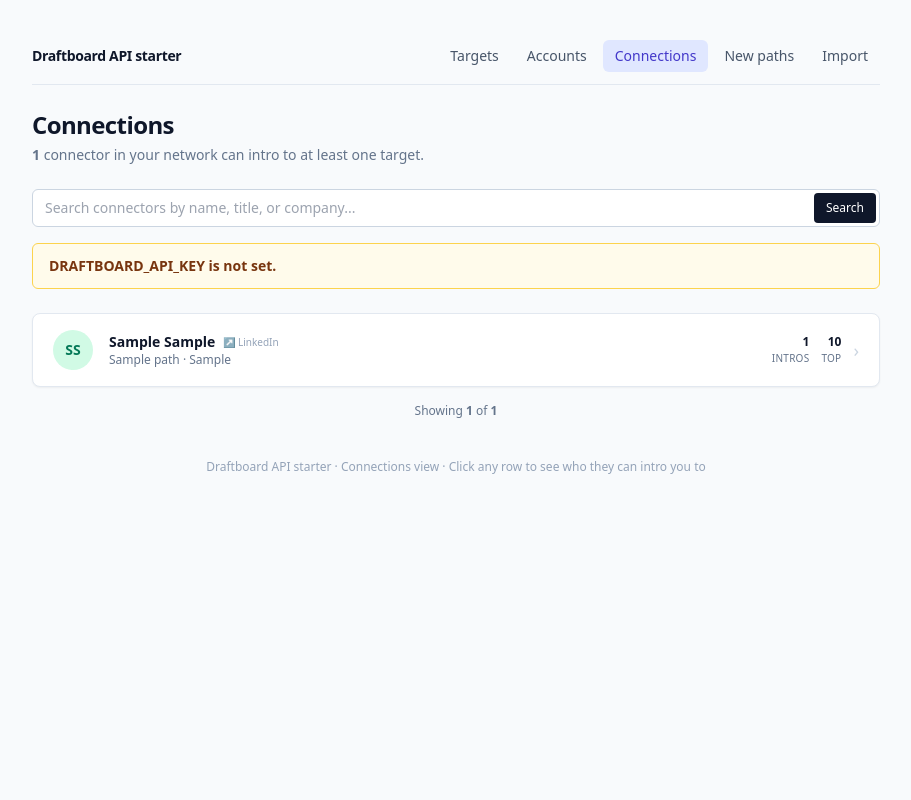
After one commit to draftboardco/draftboard-api-starter, a Flask app: page /connections in a window 1280 px wide. The commit adds this page. Shown: the whole page, without its empty margins (184-1095 px from the left). Run offline with Flask 3, Linux system fonts and the light colour scheme; tables that the repository leaves empty hold one stand-in row (values such as "Sample post"); some libraries are stand-ins or nearby versions.

Commit message:
add Connections view + sync rate-limiting + auto-sync toggle
Connections tab — fourth top-nav item, between Accounts and New paths.
Lists every connector PERSON who can intro to at least one target, sorted
by intro count + top score. Searchable, paginated. Click any row → drawer
that lists every target they can intro to, grouped by company, with the
same Compose-email + Assign-to-teammate flow as the other drawers.

The trick: Draftboard's API mints a fresh connection_id for every
(connector, target) pair, so the same person Cory Moelis appears with 60+
different IDs across his 60+ paths. We dedupe by `connector_key` —
normalized LinkedIn URL, falling back to "name:firstname-lastname". The
new connector_paths SQLite table is keyed by (connector_key, target_id)
and stores connection_id per row so the drawer can find the matching JSON
record for each pair.

Sync politeness tuning (Draftboard eng team flagged bursting):
- SYNC_CONCURRENCY: 5 → 2 default (env-overridable)
- SYNC_DELAY_SEC: 0 → 0.3s default between calls per worker
- Net rate ~3-4 req/sec instead of 5+ unbounded

Read-only testing mode:
- New AUTO_SYNC_ENABLED env var — set to "false"/"0" to fully disable both
  the scheduled sync daemon AND the on-page-load auto-trigger. Manual
  /sync/start still works. Lets you run the app against already-cached
  SQLite data without making any new API calls.

Drawer error handling: if the /targets fetch fails (e.g. 401/403 from a
bad/expired key), the connector drawer now renders an honest error
instead of silently empty cards.

Schema migration: drops + recreates connector_paths if it exists in the
old shape (no connector_key column). Backfill repopulates from existing
`connections` rows. Idempotent on subsequent boots.

Co-Authored-By: Claude Opus 4.7 (1M context) <noreply@anthropic.com>

```diff
--- a/examples/flask-starter/app.py
+++ b/examples/flask-starter/app.py
@@ -104,8 +104,16 @@ TARGETS_CACHE_TTL = 300  # 5 minutes; Refresh button forces a re-fetch
 TAGS_CACHE_TTL = 600  # 10 minutes
 CONNECTIONS_CACHE_TTL = 24 * 3600  # 24 hours; SQLite-persisted connections
 ACCOUNT_FANOUT_LIMIT = 50  # max targets to fan out (mostly cache hits after sync)
-SYNC_CONCURRENCY = 5  # parallel /targets/{id}/connections fetches during bulk sync
+# Sync politeness — concurrency dropped from 5→2 + per-request delay added
+# after Draftboard's eng team flagged that bursting 5 parallel calls hit the
+# API too hard. Net rate ~3-4 req/sec instead of 5+.
+SYNC_CONCURRENCY = int(os.environ.get("SYNC_CONCURRENCY", "2"))
+SYNC_DELAY_SEC = float(os.environ.get("SYNC_DELAY_SEC", "0.3"))
 SYNC_INTERVAL_HOURS = float(os.environ.get("SYNC_INTERVAL_HOURS", "12"))  # background re-sync cadence
+# AUTO_SYNC_ENABLED gates BOTH the scheduled daemon AND the on-page-load
+# auto-trigger. Set to "false"/"0" to fully disable polling for read-only
+# testing on already-cached data. Manual /sync/start still works.
+AUTO_SYNC_ENABLED = os.environ.get("AUTO_SYNC_ENABLED", "true").strip().lower() not in ("false", "0", "no", "off")
 
 app = Flask(__name__)
 
@@ -205,6 +213,113 @@ def init_db():
                 updated_at INTEGER NOT NULL
             )
         """)
+
+        # Connector-first index: one row per (connector_key, target_id) pair.
+        # The Draftboard API mints a fresh `connection_id` for every
+        # (connector, target) combo — so to group "the same person across many
+        # targets" we use a stable `connector_key` (normalized LinkedIn URL,
+        # falling back to "name:firstname-lastname" when LinkedIn is missing).
+        # Migration first: if an older shape exists (no connector_key column),
+        # drop it so the CREATE TABLE below builds the new shape and the
+        # backfill repopulates from existing `connections` rows.
+        try:
+            cur = conn.execute("PRAGMA table_info(connector_paths)")
+            cols = {r[1] for r in cur.fetchall()}
+            if cols and "connector_key" not in cols:
+                conn.execute("DROP TABLE connector_paths")
+        except sqlite3.OperationalError:
+            pass
+        conn.execute("""
+            CREATE TABLE IF NOT EXISTS connector_paths (
+                connector_key TEXT NOT NULL,
+                target_id TEXT NOT NULL,
+                connection_id TEXT NOT NULL,
+                connector_first TEXT NOT NULL DEFAULT '',
+                connector_last TEXT NOT NULL DEFAULT '',
+                connector_linkedin TEXT NOT NULL DEFAULT '',
+                connector_title TEXT NOT NULL DEFAULT '',
+                connector_company TEXT NOT NULL DEFAULT '',
+                score INTEGER NOT NULL DEFAULT 0,
+                PRIMARY KEY (connector_key, target_id)
+            )
+        """)
+        conn.execute("CREATE INDEX IF NOT EXISTS idx_connector_paths_key ON connector_paths(connector_key)")
+        conn.execute("CREATE INDEX IF NOT EXISTS idx_connector_paths_score ON connector_paths(score DESC)")
+        conn.commit()
+
+
+def _compute_connector_key(connection):
+    """Stable identifier for a connector PERSON across all their (target, connection)
+    pairs. Prefers normalized LinkedIn URL; falls back to a hashed name.
+
+    Why we need this: Draftboard's API returns a fresh `connection_id` UUID for
+    every (connector, target) pair, so the same person Cory Moelis appears with
+    a different `id` for every target he can intro to. Grouping by `id` would
+    list each pair as a separate "connector". Grouping by `connector_key`
+    correctly clusters all of Cory's paths under one row in the Connections
+    list view.
+    """
+    linkedin = (connection.get("linkedinUrl") or "").strip()
+    if linkedin:
+        norm = _normalize_linkedin(linkedin)  # lowercase, no trailing slash
+        if norm:
+            return f"li:{norm}"
+    first = (connection.get("firstName") or "").strip().lower()
+    last = (connection.get("lastName") or "").strip().lower()
+    if first or last:
+        # Replace whitespace with dashes so the key is URL-safe.
+        return "name:" + re.sub(r"\s+", "-", f"{first}-{last}".strip("-"))
+    # Last resort — use the connection_id itself (unique per pair, which means
+    # this connector won't be deduped, but that's better than crashing).
+    return f"id:{connection.get('id') or 'unknown'}"
+
+
+def backfill_connector_paths():
+    """Populate connector_paths from existing rows in `connections`.
+
+    Always rebuilds when the table has rows missing connector_key (i.e. on
+    schema migration). Unlike discovered_paths, this is a pure index so
+    backfilling is fine — it's just rebuilding queryable structure from data
+    we already have.
+    """
+    with _db_lock, _db_connect() as conn:
+        cur = conn.execute("SELECT COUNT(*) FROM connector_paths")
+        existing = cur.fetchone()[0]
+        if existing > 0:
+            # Sanity: if every row has a connector_key already, skip. Otherwise rebuild.
+            cur = conn.execute("SELECT COUNT(*) FROM connector_paths WHERE connector_key = ''")
+            missing = cur.fetchone()[0]
+            if missing == 0:
+                return
+        conn.execute("DELETE FROM connector_paths")
+        cur = conn.execute("SELECT target_id, connections_json FROM connections WHERE error IS NULL")
+        rows = cur.fetchall()
+        for target_id, json_str in rows:
+            try:
+                conns = json.loads(json_str) or []
+            except Exception:
+                continue
+            for c in conns:
+                cid = c.get("id")
+                if not cid:
+                    continue
+                key = _compute_connector_key(c)
+                pos = c.get("position") or {}
+                conn.execute(
+                    "INSERT OR REPLACE INTO connector_paths "
+                    "(connector_key, target_id, connection_id, connector_first, connector_last, "
+                    " connector_linkedin, connector_title, connector_company, score) "
+                    "VALUES (?, ?, ?, ?, ?, ?, ?, ?, ?)",
+                    (
+                        key, target_id, cid,
+                        c.get("firstName") or "",
+                        c.get("lastName") or "",
+                        c.get("linkedinUrl") or "",
+                        pos.get("title") or "",
+                        pos.get("companyName") or "",
+                        c.get("score") or 0,
+                    ),
+                )
         conn.commit()
 
 
@@ -298,6 +413,31 @@ def db_put_connections(target_id, connections, error):
                 "WHERE target_id = ? AND connection_id = ?",
                 (now, score, target_id, cid)
             )
+
+        # Connector-first index: refresh rows for this target. Delete-then-
+        # insert is simpler than diffing.
+        conn.execute("DELETE FROM connector_paths WHERE target_id = ?", (target_id,))
+        for c in (connections or []):
+            cid = c.get("id")
+            if not cid:
+                continue
+            key = _compute_connector_key(c)
+            pos = c.get("position") or {}
+            conn.execute(
+                "INSERT OR REPLACE INTO connector_paths "
+                "(connector_key, target_id, connection_id, connector_first, connector_last, "
+                " connector_linkedin, connector_title, connector_company, score) "
+                "VALUES (?, ?, ?, ?, ?, ?, ?, ?, ?)",
+                (
+                    key, target_id, cid,
+                    c.get("firstName") or "",
+                    c.get("lastName") or "",
+                    c.get("linkedinUrl") or "",
+                    pos.get("title") or "",
+                    pos.get("companyName") or "",
+                    c.get("score") or 0,
+                ),
+            )
         conn.commit()
 
 
@@ -329,6 +469,89 @@ def db_query_new_paths(since_ts, min_score, owner_id=None, limit=200):
         ]
 
 
+def db_list_connectors(query=None, limit=200, offset=0):
+    """List unique connector PEOPLE (deduped by connector_key) who can intro to
+    at least one target. Sorted by intro_count desc, top_score desc.
+
+    `query` is a substring match against connector name + title + company.
+    """
+    args = []
+    where_sql = ""
+    if query:
+        like = f"%{query.lower()}%"
+        where_sql = (
+            " WHERE LOWER(connector_first || ' ' || connector_last) LIKE ? "
+            "    OR LOWER(connector_title) LIKE ? "
+            "    OR LOWER(connector_company) LIKE ? "
+        )
+        args.extend([like, like, like])
+    sql = (
+        "SELECT connector_key, "
+        "       MAX(connector_first) AS first, "
+        "       MAX(connector_last) AS last, "
+        "       MAX(connector_linkedin) AS linkedin, "
+        "       MAX(connector_title) AS title, "
+        "       MAX(connector_company) AS company, "
+        "       COUNT(DISTINCT target_id) AS intro_count, "
+        "       MAX(score) AS top_score "
+        "FROM connector_paths "
+        + where_sql +
+        "GROUP BY connector_key "
+        "ORDER BY intro_count DESC, top_score DESC "
+        "LIMIT ? OFFSET ?"
+    )
+    args.extend([limit, offset])
+    with _db_lock, _db_connect() as conn:
+        cur = conn.execute(sql, args)
+        return [
+            {
+                "connector_key": r[0],
+                "first": r[1] or "",
+                "last": r[2] or "",
+                "name": (f"{r[1] or ''} {r[2] or ''}").strip() or "(unnamed)",
+                "linkedin": r[3] or "",
+                "title": r[4] or "",
+                "company": r[5] or "",
+                "intro_count": r[6],
+                "top_score": r[7],
+            }
+            for r in cur.fetchall()
+        ]
+
+
+def db_count_connectors(query=None):
+    args = []
+    where_sql = ""
+    if query:
+        like = f"%{query.lower()}%"
+        where_sql = (
+            " WHERE LOWER(connector_first || ' ' || connector_last) LIKE ? "
+            "    OR LOWER(connector_title) LIKE ? "
+            "    OR LOWER(connector_company) LIKE ? "
+        )
+        args.extend([like, like, like])
+    with _db_lock, _db_connect() as conn:
+        cur = conn.execute(
+            "SELECT COUNT(DISTINCT connector_key) FROM connector_paths" + where_sql,
+            args,
+        )
+        return cur.fetchone()[0]
+
+
+def db_targets_for_connector(connector_key):
+    """All (target_id, connection_id, score) tuples this connector PERSON can
+    intro to. Sorted by score desc. `connection_id` is needed to find the
+    matching record inside the per-target cached JSON when rendering the drawer.
+    """
+    with _db_lock, _db_connect() as conn:
+        cur = conn.execute(
+            "SELECT target_id, connection_id, score FROM connector_paths "
+            "WHERE connector_key = ? ORDER BY score DESC",
+            (connector_key,),
+        )
+        return [{"target_id": r[0], "connection_id": r[1], "score": r[2]} for r in cur.fetchall()]
+
+
 def db_app_state_get(key, default=None):
     with _db_lock, _db_connect() as conn:
         cur = conn.execute("SELECT value FROM app_state WHERE key = ?", (key,))
@@ -469,6 +692,7 @@ def db_intro_requests_for_target(target_id):
 # definition — Python doesn't hoist.)
 init_db()
 backfill_target_owners()
+backfill_connector_paths()
 
 
 def _auth_headers():
@@ -693,7 +917,8 @@ def fetch_target_connections(target_id, force=False):
 
 def _sync_one_target(t):
     """Fetch+cache connections for a single target; update sync state. Used by
-    the ThreadPoolExecutor in _sync_worker."""
+    the ThreadPoolExecutor in _sync_worker. Adds a small delay after each call
+    to keep request rate friendly (Draftboard's eng team flagged bursting)."""
     tid = t.get("id")
     if not tid:
         return
@@ -707,6 +932,8 @@ def _sync_one_target(t):
         _sync_state["completed"] += 1
         if err:
             _sync_state["errors"] += 1
+    if SYNC_DELAY_SEC > 0:
+        time.sleep(SYNC_DELAY_SEC)
 
 
 def _sync_worker(force_all=False):
@@ -782,8 +1009,14 @@ def _scheduled_sync_loop():
 
 
 def start_scheduled_sync():
-    """Spawn the scheduled sync daemon. Idempotent (no-op if already started)."""
+    """Spawn the scheduled sync daemon. Idempotent (no-op if already started).
+
+    Skipped entirely when AUTO_SYNC_ENABLED is false — useful for read-only
+    testing on already-cached data."""
     global _scheduled_thread
+    if not AUTO_SYNC_ENABLED:
+        print("[draftboard-starter] AUTO_SYNC_ENABLED=false — scheduled sync daemon NOT started.")
+        return
     if _scheduled_thread is not None and _scheduled_thread.is_alive():
         return
     _scheduled_thread = threading.Thread(target=_scheduled_sync_loop, daemon=True, name="scheduled-sync")
@@ -810,7 +1043,12 @@ def start_sync(force_all=False):
 
 
 def maybe_auto_start_sync(targets):
-    """Auto-start sync if we don't have full coverage and we're not already running."""
+    """Auto-start sync if we don't have full coverage and we're not already running.
+
+    Gated by AUTO_SYNC_ENABLED — set that env var to false/0 to fully disable
+    automatic polling (manual /sync/start still works)."""
+    if not AUTO_SYNC_ENABLED:
+        return
     with _sync_lock:
         if _sync_state["running"]:
             return
@@ -1574,6 +1812,124 @@ def toggle_intro_request():
     return jsonify({"requested": new_state})
 
 
+@app.route("/connections", methods=["GET"])
+def connections_view():
+    """List of every connector who can intro to at least one target. Searchable,
+    paginated. Click any row → drawer with the targets they can intro to."""
+    q = (request.args.get("q") or "").strip()
+    try:
+        page = max(1, int(request.args.get("page") or "1"))
+    except ValueError:
+        page = 1
+    PAGE_SIZE = 100
+    total = db_count_connectors(query=q or None)
+    total_pages = max(1, (total + PAGE_SIZE - 1) // PAGE_SIZE)
+    page = min(page, total_pages)
+    offset = (page - 1) * PAGE_SIZE
+    connectors = db_list_connectors(query=q or None, limit=PAGE_SIZE, offset=offset)
+
+    me_for_template, _ = fetch_me()
+    if me_for_template:
+        me_for_template = dict(me_for_template, owner_id=get_my_owner_id())
+
+    return render_template(
+        "connections.html",
+        connectors=connectors,
+        total_count=total,
+        showing_start=offset + 1 if total else 0,
+        showing_end=min(offset + PAGE_SIZE, total),
+        current_page=page,
+        total_pages=total_pages,
+        query=q,
+        me=me_for_template,
+        api_key_set=bool(API_KEY),
+        active="connections",
+    )
+
+
+@app.route("/connector/<path:connector_key>/drawer", methods=["GET"])
+def connector_drawer(connector_key):
+    """Drawer for a single connector PERSON — lists every target they can intro
+    to (across all the per-pair connection_ids the API mints), grouped by
+    company. Re-uses the connector-card UI but each card is one TARGET."""
+    paths = db_targets_for_connector(connector_key)
+    if not paths:
+        return ("<div class='p-6 text-rose-700'>No paths found for this connector. "
+                "It may have been removed since the last sync.</div>"), 404
+
+    targets_all, fetch_err = fetch_all_targets()
+    if fetch_err and not targets_all:
+        # The /targets API call failed (typical: 401/403 from a bad/expired key).
+        # Render an honest error inside the drawer so the user sees what happened
+        # instead of a silently-empty card list.
+        return (
+            "<div class='p-6 text-rose-700'>"
+            "<strong>Couldn't load target list:</strong> " + html.escape(fetch_err) +
+            "<p class='mt-2 text-sm'>The connector_paths index has the data, but we need the "
+            "Target metadata (name, title, company) to render each card. Refresh after fixing the "
+            "API key.</p>"
+            "</div>"
+        ), 200
+    target_map = {t.get("id"): t for t in targets_all}
+    me_id = get_my_owner_id()
+
+    connector_info = None
+    grouped = {}  # company_name (display) -> list of {target, card}
+    for p in paths:
+        target = target_map.get(p["target_id"])
+        if not target:
+            continue
+        # Look up the EXACT connection in the cached per-target JSON. We use
+        # the connection_id stored on this row (each (connector_person, target)
+        # pair has its own UUID that matches the JSON) rather than re-matching
+        # by linkedin URL, since linkedin is missing on some connections.
+        target_conns, _err = fetch_target_connections(p["target_id"])
+        conn_obj = next((c for c in target_conns if c.get("id") == p["connection_id"]), None)
+        if not conn_obj:
+            continue
+        if connector_info is None:
+            pos = conn_obj.get("position") or {}
+            connector_info = {
+                "key": connector_key,
+                "first": (conn_obj.get("firstName") or "").strip(),
+                "last": (conn_obj.get("lastName") or "").strip(),
+                "name": (
+                    (conn_obj.get("firstName") or "") + " " + (conn_obj.get("lastName") or "")
+                ).strip() or "(unnamed)",
+                "initials": _initials(conn_obj.get("firstName"), conn_obj.get("lastName")),
+                "linkedin": conn_obj.get("linkedinUrl") or "",
+                "title": pos.get("title") or "",
+                "company": pos.get("companyName") or "",
+            }
+        company = ((target.get("position") or {}).get("companyName") or "").strip() or "(unknown company)"
+        if company not in grouped:
+            grouped[company] = []
+        grouped[company].append({
+            "target": _enrich_target(target),
+            "target_id": p["target_id"],
+            "card": _enrich_connection(target, conn_obj, my_user_id=me_id),
+        })
+
+    # Sort companies by best score within group; sort items inside each group
+    # by score desc.
+    sorted_groups = []
+    for company, items in grouped.items():
+        items.sort(key=lambda x: x["card"]["score"], reverse=True)
+        sorted_groups.append({
+            "company": company,
+            "items": items,
+            "best_score": items[0]["card"]["score"] if items else 0,
+        })
+    sorted_groups.sort(key=lambda g: g["best_score"], reverse=True)
+
+    return render_template(
+        "_drawer_connector.html",
+        connector=connector_info,
+        groups=sorted_groups,
+        total_targets=len(paths),
+    )
+
+
 @app.route("/new-paths", methods=["GET"])
 def new_paths_view():
     """Show paths discovered recently, sorted by score. Filterable by lookback
--- a/examples/flask-starter/templates/_drawer_skeleton.html
+++ b/examples/flask-starter/templates/_drawer_skeleton.html
@@ -50,6 +50,12 @@
     if (accountEl) {
       e.preventDefault();
       openDrawer('/account/' + encodeURIComponent(accountEl.getAttribute('data-account-key')) + '/drawer');
+      return;
+    }
+    var connectorEl = e.target.closest('[data-connector-id]');
+    if (connectorEl) {
+      e.preventDefault();
+      openDrawer('/connector/' + encodeURIComponent(connectorEl.getAttribute('data-connector-id')) + '/drawer');
       return;
     }
   });
--- a/examples/flask-starter/templates/_nav.html
+++ b/examples/flask-starter/templates/_nav.html
@@ -15,6 +15,10 @@
       <a href="/accounts"
          class="px-3 py-1.5 text-sm rounded-md transition {% if active == 'accounts' %}bg-indigo-100 text-indigo-700 font-medium{% else %}text-slate-600 hover:bg-slate-100{% endif %}">
         Accounts
+      </a>
+      <a href="/connections"
+         class="px-3 py-1.5 text-sm rounded-md transition {% if active == 'connections' %}bg-indigo-100 text-indigo-700 font-medium{% else %}text-slate-600 hover:bg-slate-100{% endif %}">
+        Connections
       </a>
       <a href="/new-paths"
          class="px-3 py-1.5 text-sm rounded-md transition {% if active == 'new_paths' %}bg-indigo-100 text-indigo-700 font-medium{% else %}text-slate-600 hover:bg-slate-100{% endif %}">
--- /dev/null
+++ b/examples/flask-starter/templates/connections.html
@@ -0,0 +1,111 @@
+<!doctype html>
+<html lang="en">
+<head>
+  <meta charset="utf-8" />
+  <meta name="viewport" content="width=device-width, initial-scale=1" />
+  <title>Draftboard — Connections</title>
+  <script src="https://cdn.tailwindcss.com"></script>
+</head>
+<body class="bg-slate-50 text-slate-900 min-h-screen">
+  <div class="max-w-4xl mx-auto px-6 py-10">
+    {% include "_nav.html" %}
+
+    <header class="mb-6 flex items-center justify-between flex-wrap gap-3">
+      <div>
+        <h1 class="text-2xl font-semibold tracking-tight">Connections</h1>
+        <p class="text-sm text-slate-500 mt-1">
+          {% if query %}
+            <strong>{{ total_count }}</strong> connector{{ '' if total_count == 1 else 's' }} matching &ldquo;{{ query }}&rdquo;
+            <a href="/connections" class="ml-2 text-indigo-600 hover:underline">clear</a>
+          {% elif total_count > 0 %}
+            <strong>{{ total_count }}</strong> connector{{ '' if total_count == 1 else 's' }} in your network can intro to at least one target.
+          {% else %}
+            Connections will appear here once a sync has populated them.
+          {% endif %}
+        </p>
+      </div>
+    </header>
+
+    <form method="GET" action="/connections" class="mb-4">
+      <div class="relative">
+        <input type="search" name="q" value="{{ query or '' }}"
+               placeholder="Search connectors by name, title, or company..."
+               class="w-full rounded-md border border-slate-300 bg-white px-3 py-2 pr-20 text-sm focus:outline-none focus:ring-2 focus:ring-indigo-500 focus:border-indigo-500" />
+        <button type="submit"
+                class="absolute right-1 top-1 bottom-1 px-3 text-xs rounded bg-slate-900 text-white hover:bg-slate-700">
+          Search
+        </button>
+      </div>
+    </form>
+
+    {% if not api_key_set %}
+      <div class="mb-6 rounded-md border border-amber-300 bg-amber-50 px-4 py-3 text-sm text-amber-900">
+        <strong>DRAFTBOARD_API_KEY is not set.</strong>
+      </div>
+    {% endif %}
+
+    {% if total_count == 0 %}
+      <div class="rounded-lg border border-dashed border-slate-300 bg-white py-16 px-6 text-center">
+        {% if query %}
+          <p class="text-base font-medium text-slate-700">No connectors match &ldquo;{{ query }}&rdquo;.</p>
+          <p class="mt-2 text-sm text-slate-500"><a href="/connections" class="text-indigo-600 hover:underline">Clear search</a></p>
+        {% else %}
+          <p class="text-base font-medium text-slate-700">No connectors yet.</p>
+          <p class="mt-2 text-sm text-slate-500 max-w-md mx-auto">
+            The Connections list is built from sync data. Make sure background
+            sync has run at least once — check the progress pill in the nav,
+            or hit Refresh on the Targets page to trigger one.
+          </p>
+        {% endif %}
+      </div>
+    {% else %}
+      <ul class="bg-white border border-slate-200 rounded-lg divide-y divide-slate-200 shadow-sm">
+        {% for c in connectors %}
+          <li data-connector-id="{{ c.connector_key }}"
+              class="px-5 py-4 flex items-center gap-4 hover:bg-indigo-50 cursor-pointer transition">
+            <div class="flex-shrink-0 w-10 h-10 rounded-full bg-emerald-100 text-emerald-700 flex items-center justify-center text-sm font-semibold">
+              {{ ((c.first[:1] or '?') + (c.last[:1] or ''))|upper }}
+            </div>
+
+            <div class="flex-1 min-w-0">
+              <div class="flex items-center gap-2 flex-wrap">
+                <span class="text-sm font-semibold text-slate-900 truncate">{{ c.name }}</span>
+                {% if c.linkedin %}
+                  <a data-no-drawer href="{{ c.linkedin }}" target="_blank" rel="noopener"
+                     onclick="event.stopPropagation()"
+                     class="text-[10px] text-slate-400 hover:text-indigo-700">↗ LinkedIn</a>
+                {% endif %}
+              </div>
+              <div class="text-xs text-slate-500 truncate">
+                {% if c.title %}{{ c.title }}{% endif %}
+                {% if c.title and c.company %} · {% endif %}
+                {% if c.company %}{{ c.company }}{% endif %}
+              </div>
+            </div>
+
+            <div class="flex-shrink-0 flex items-center gap-3 text-xs">
+              <div class="text-right">
+                <div class="font-semibold text-slate-900">{{ c.intro_count }}</div>
+                <div class="text-[10px] text-slate-500 uppercase tracking-wide">intros</div>
+              </div>
+              <div class="text-right">
+                <div class="font-semibold text-slate-900">{{ c.top_score }}</div>
+                <div class="text-[10px] text-slate-500 uppercase tracking-wide">top</div>
+              </div>
+              <span class="text-slate-300 text-lg">›</span>
+            </div>
+          </li>
+        {% endfor %}
+      </ul>
+
+      {% include "_pagination.html" %}
+    {% endif %}
+
+    <footer class="mt-10 text-xs text-slate-400 text-center">
+      Draftboard API starter · Connections view · Click any row to see who they can intro you to
+    </footer>
+  </div>
+
+  {% include "_drawer_skeleton.html" %}
+</body>
+</html>
```
Also changed, not shown: examples/flask-starter/templates/_drawer_connector.html (added, +194 -0 lines), examples/flask-starter/README.md, 1 other file.
